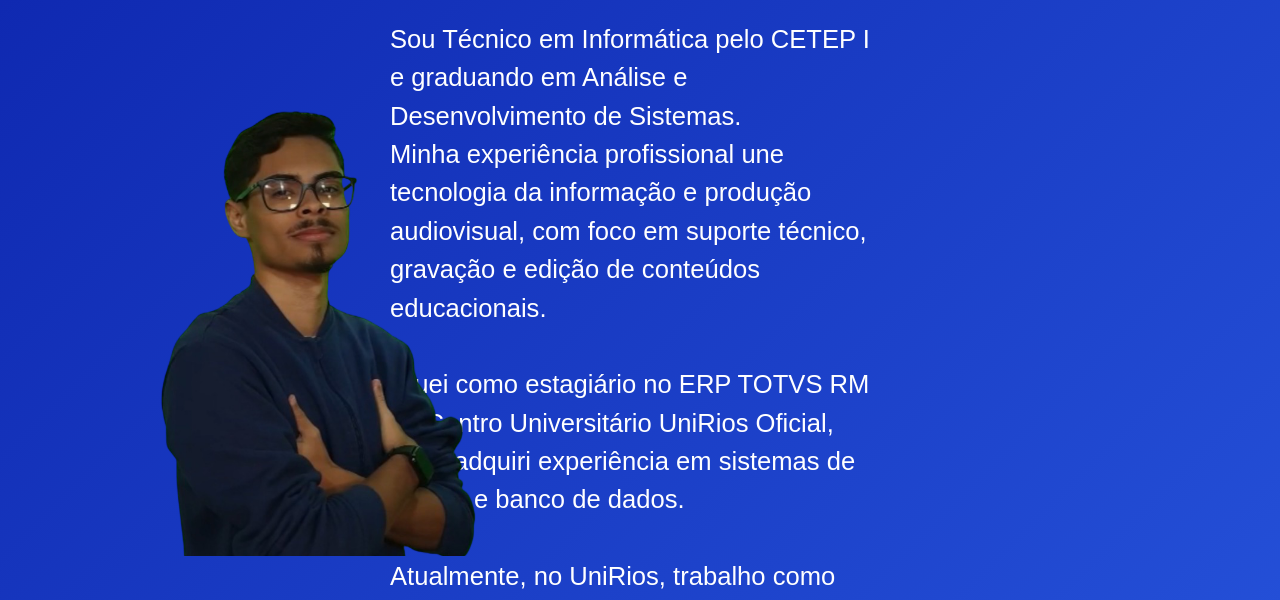
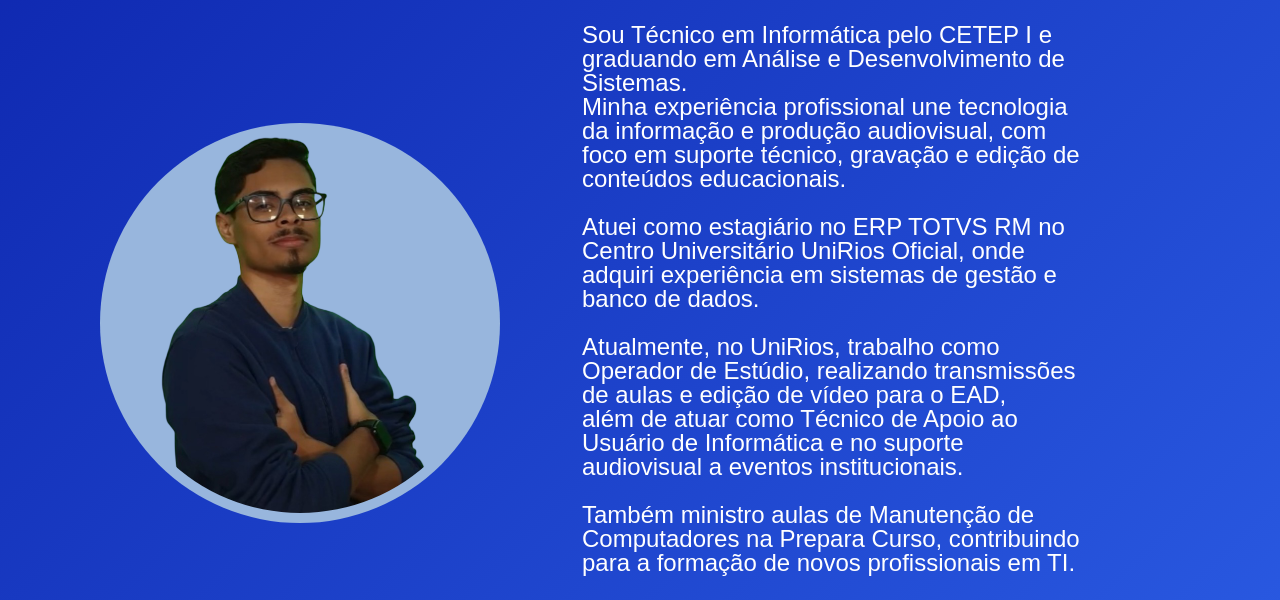
Before and after one commit to GuiLeiteLima/Portif-lio, a plain HTML site: page index.html in a window 1280 px wide. Shown: the part 197-797 px from the top of the page. Drawn offline with Linux system fonts and the light colour scheme.

Commit message:
Update style.css

```diff
--- a/style.css
+++ b/style.css
@@ -48,22 +48,30 @@ body {
 .site-main {
   flex: 1;
   display: flex;
-  justify-content: end;
+  justify-content: center;
   align-items: center;
   text-align: center;
   padding: 2rem;
 }
 
+.site-main2 {
+  flex: 1;
+  display: flex;
+  justify-content: end;
+  align-items: center;
+  text-align: left;
+  padding: 2rem;
+}
 .intro h2 {
   font-size: 4rem;
   margin-bottom: 1rem;
 }
 
 .intro p {
-  font-size: 1.6rem;
+  font-size: 1.5rem;
   max-width: 500px;
   margin: 0 auto;
-  line-height: 1.5;
+  line-height: 1.0;
 }
 
 /* Rodapé */
@@ -100,11 +108,22 @@ body {
 
 /* Imagens ajustáveis */
 
-img{position: absolute;
+img{
+  background-color: #98b6dd;
+  padding: 10px ;
+  border-radius: 100%;
+  position: absolute;
     left: 100px;
-    bottom: 47px ;
-   width: 450px;
-    height: 450px;
+    bottom: 60px ;
+   width: 400px;
+    height: 400px;
+    animation: flutuar 2s ease-in-out infinite;
+}
+
+@keyframes flutuar {
+    0%   { transform: translateY(0); }
+    50%  { transform: translateY(-20px); } /* sobe 10px */
+    100% { transform: translateY(0); }
 }
 
 /* Responsividade */
@@ -134,8 +153,8 @@ img{position: absolute;
 img{position: absolute;
     left: 20px;
     bottom: 47px ;
-   width: 300px;
-    height: 300px;
+   width: 150px;
+    height: 150px;
 }
   .intro p {
     font-size: 0.7rem;
```
